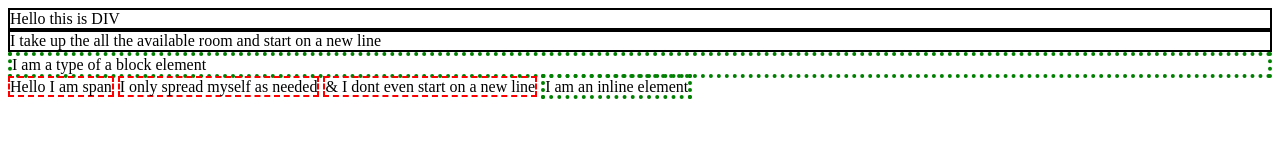
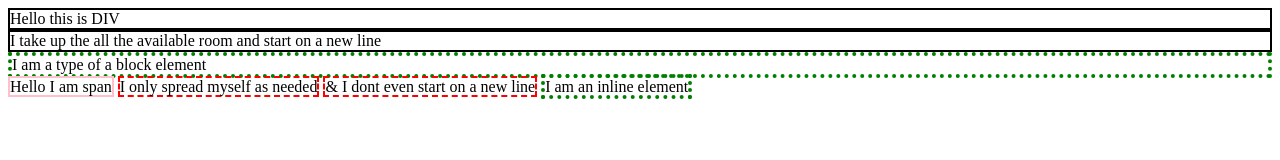
Before and after one commit to aadityadeshmukh/HTML-Advanced, a website: page index.html in a window 1280 px wide. Drawn offline with Linux system fonts and the light colour scheme.

Commit message:
HTML IDs

```diff
--- a/index.html
+++ b/index.html
@@ -6,6 +6,9 @@
       .element-type{
         border:4px dotted green;
       }
+      #spaniard{
+        border:2px solid pink;
+      }
     </style>
   </head>
   <body>
@@ -13,7 +16,7 @@
     <div style="border:2px solid black">Hello this is DIV</div>
     <div style="border:2px solid black">I take up the all the available room and start on a new line</div>
     <div class="element-type">I am a type of a block element</div>
-    <span style="border:2px dashed red">Hello I am span</span>
+    <span id="spaniard">Hello I am span</span>
     <span style="border:2px dashed red">I only spread myself as needed</span>
     <span style="border:2px dashed red">& I dont even start on a new line</span>
     <span class="element-type">I am an inline element</span>
```
